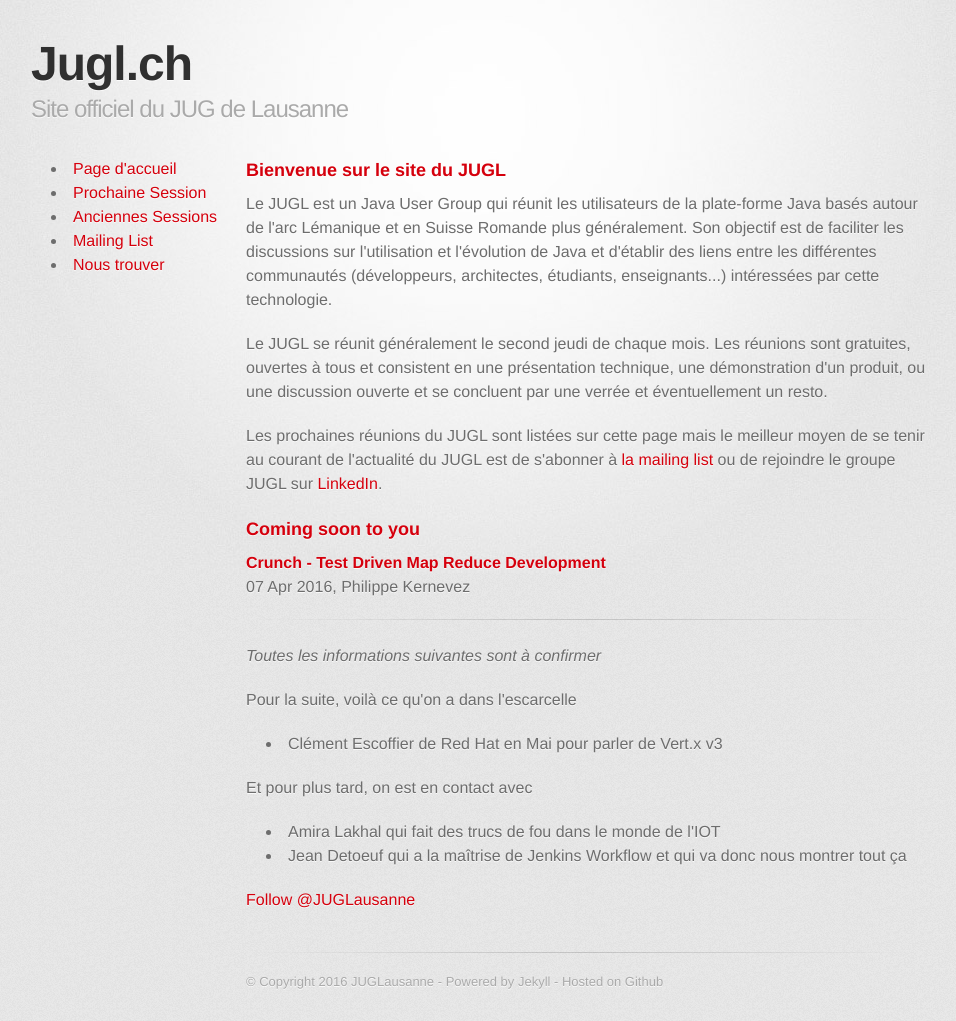
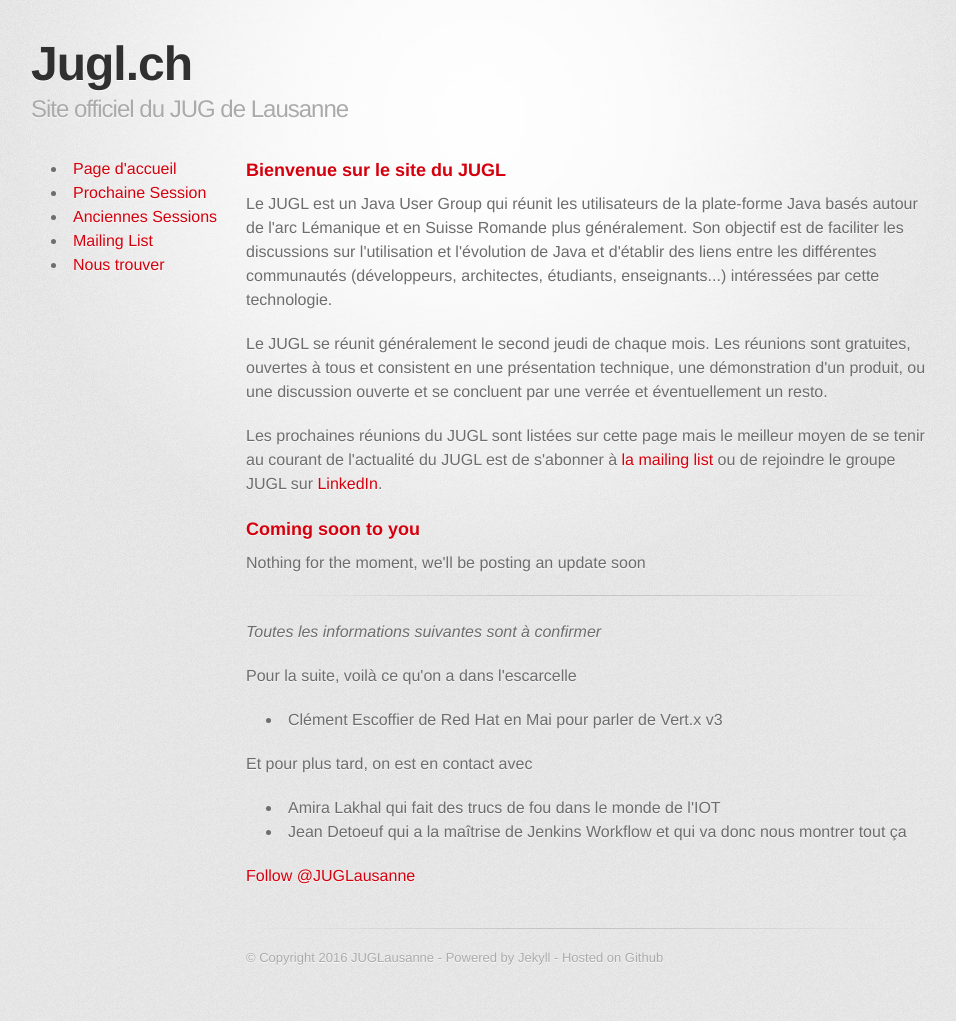
Before and after one commit to JUGLausanne/JUGLausanne.github.io, a Jekyll site: the page built from index.html, in a window 1280 px wide. Shown: the whole page, without its empty margins (159-1115 px from the left). Built offline with Jekyll 4.4.1, drawn with Linux system fonts in a browser that asks for light colours; some web fonts are replaced; comment, search, counter and statistics services are not loaded; after the commit the page ends 997 px from its top, so only the background shows below that.

Commit message:
change April date

```diff
--- a/_posts/2016-04-07-Crunch.md
+++ b/_posts/2016-03-31-Crunch.md
@@ -2,7 +2,7 @@
 layout: post
 title: "Crunch - Test Driven Map Reduce Development"
 speaker: "Philippe Kernevez"
-date: 2016-04-07 18:30:00
+date: 2016-03-31 18:30:00
 ---
 
 L’écriture de job Map/Reduce s’appuie fréquemment sur des outils de plus haut
```
